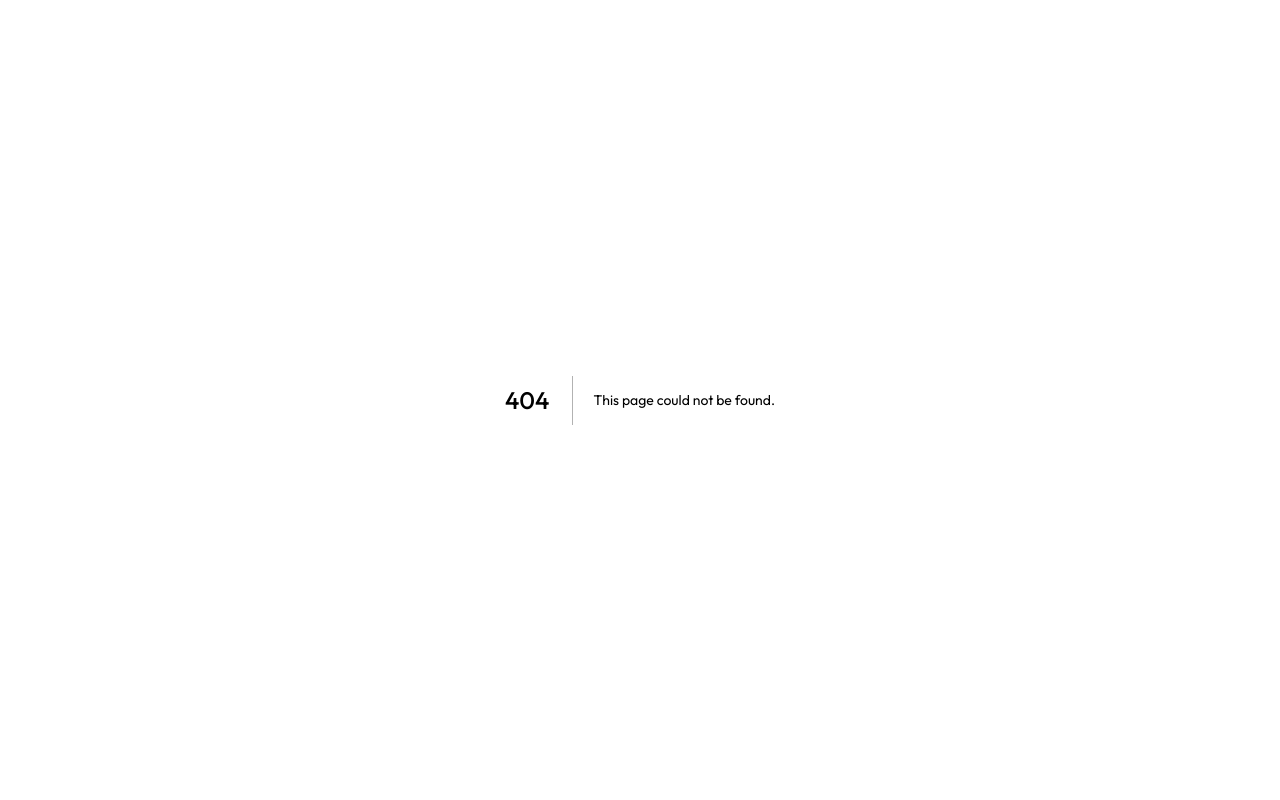
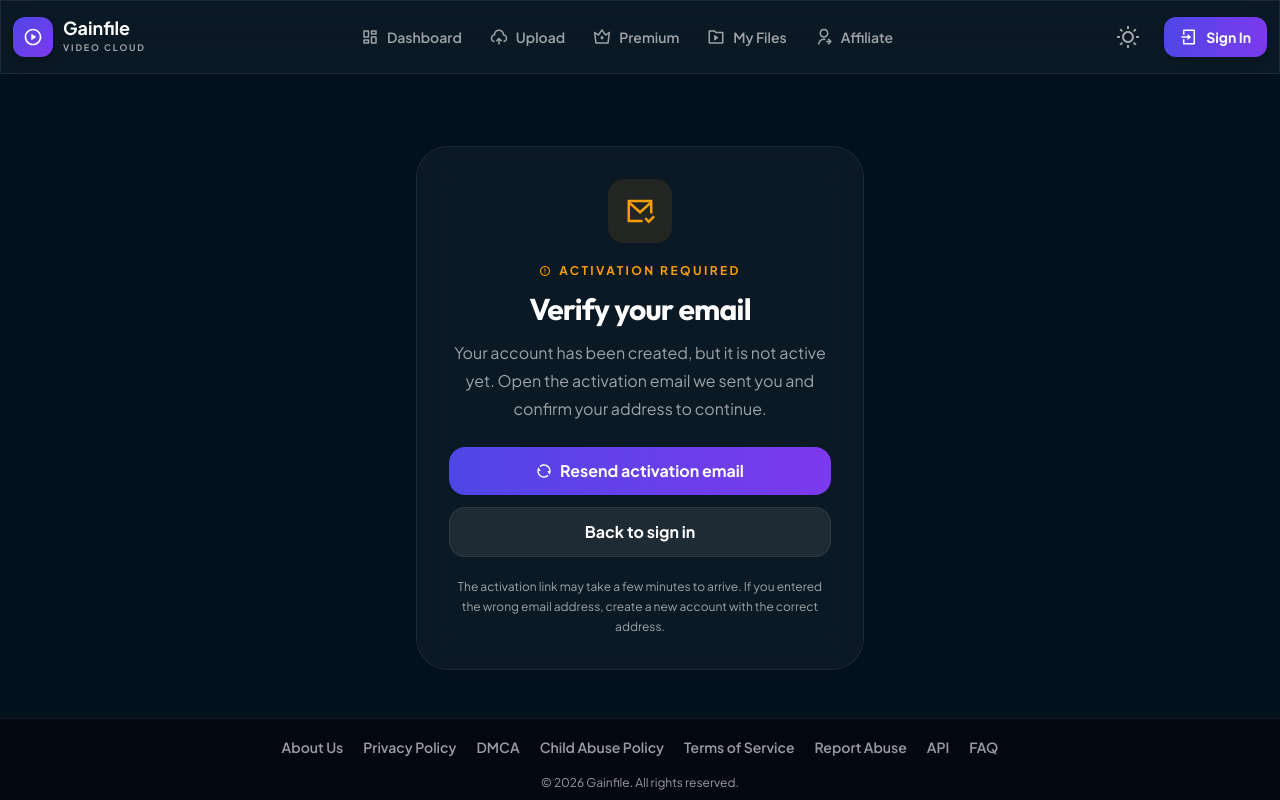
Before and after one commit to duong1811/gainfile, a Next.js app in the folder client/: page /account-inactive in a window 1280 px wide. Before the commit this address had no page. Built offline with nearby package versions, Linux system fonts and the light colour scheme.

Commit message:
feat: implement authentication pages and layout; add AccountInactive and ForgotPassword components

```diff
--- /dev/null
+++ b/client/src/app/account-inactive/page.jsx
@@ -0,0 +1,7 @@
+"use client";
+
+import AccountInactive from '@/views/auth/AccountInactive';
+
+export default function Page() {
+  return <AccountInactive />;
+}
--- /dev/null
+++ b/client/src/app/forgot-password/page.jsx
@@ -0,0 +1,7 @@
+"use client";
+
+import ForgotPassword from '@/views/auth/ForgotPassword';
+
+export default function Page() {
+  return <ForgotPassword />;
+}
--- /dev/null
+++ b/client/src/components/auth/AuthPageLayout.jsx
@@ -0,0 +1,20 @@
+import Topbar from '../Topbar';
+import HorizontalMenu from '../HorizontalMenu';
+import Footer from '../Footer';
+
+const AuthPageLayout = ({ children }) => (
+  <div className="app-container">
+    <div className="aurora-bg" />
+    <main className="main-content flex min-h-screen flex-col">
+      <Topbar isHorizontalMenu>
+        <HorizontalMenu />
+      </Topbar>
+      <div className="flex w-full flex-1 items-center justify-center px-6 py-12 text-[var(--text-primary)]">
+        {children}
+      </div>
+      <Footer />
+    </main>
+  </div>
+);
+
+export default AuthPageLayout;
--- a/client/src/index.css
+++ b/client/src/index.css
@@ -116,7 +116,7 @@ h1, h2, h3, h4, h5, h6 {
 }
 
 body.light-theme .aurora-bg {
-  background: #eae4ff;
+  background: #efebff;
 }
 
 @keyframes aurora-shift {
--- a/client/src/views/LandingPage.jsx
+++ b/client/src/views/LandingPage.jsx
@@ -41,12 +41,6 @@ const FEATURES = [
   },
 ];
 
-const UPLOAD_METHODS = [
-  { icon: RiUploadCloud2Line, label: 'Device' },
-  { icon: RiCloudLine, label: 'Cloud' },
-  { icon: RiServerLine, label: 'FTP' },
-  { icon: RiGlobalLine, label: 'Remote URL' },
-];
 
 const STEPS = [
   {
@@ -116,17 +110,6 @@ const LandingPage = () => (
             </Button>
           </div>
 
-          <div className="mx-auto mt-14 grid max-w-3xl grid-cols-2 gap-3 md:grid-cols-4">
-            {UPLOAD_METHODS.map(({ icon: Icon, label }) => (
-              <div
-                key={label}
-                className="flex items-center justify-center gap-2 rounded-2xl border border-[var(--glass-border)] bg-[var(--glass-bg)] px-4 py-3 text-sm font-bold"
-              >
-                <Icon className="text-[var(--aurora-1)]" size={18} />
-                {label}
-              </div>
-            ))}
-          </div>
         </motion.div>
       </section>
 
--- /dev/null
+++ b/client/src/views/auth/AccountInactive.jsx
@@ -0,0 +1,71 @@
+import { useState } from 'react';
+import { motion } from 'framer-motion';
+import Link from 'next/link';
+import {
+  RiCheckboxCircleLine,
+  RiErrorWarningLine,
+  RiMailCheckLine,
+  RiRefreshLine,
+} from 'react-icons/ri';
+import AuthPageLayout from '../../components/auth/AuthPageLayout';
+
+const AccountInactive = () => {
+  const [emailSent, setEmailSent] = useState(false);
+
+  const resendActivation = () => {
+    setEmailSent(true);
+  };
+
+  return (
+    <AuthPageLayout>
+      <motion.div
+        className="glass-card relative z-10 w-full max-w-md rounded-[2rem] border border-[var(--glass-border)] bg-[var(--glass-bg)] p-6 text-center sm:p-8"
+        initial={{ scale: 0.95, opacity: 0 }}
+        animate={{ scale: 1, opacity: 1 }}
+      >
+        <div className="mx-auto flex h-16 w-16 items-center justify-center rounded-2xl bg-amber-500/10 text-3xl text-amber-500">
+          <RiMailCheckLine />
+        </div>
+
+        <p className="mt-5 flex items-center justify-center gap-2 text-xs font-bold uppercase tracking-[0.2em] text-amber-500">
+          <RiErrorWarningLine /> Activation required
+        </p>
+        <h1 className="mt-3 text-3xl font-bold tracking-tight">Verify your email</h1>
+        <p className="mx-auto mt-3 max-w-md leading-7 text-[var(--text-secondary)]">
+          Your account has been created, but it is not active yet. Open the activation email we sent you and confirm your address to continue.
+        </p>
+
+        {emailSent && (
+          <div className="mt-6 flex items-start gap-3 rounded-2xl border border-emerald-500/30 bg-emerald-500/10 p-4 text-left text-sm text-emerald-500" role="status">
+            <RiCheckboxCircleLine className="mt-0.5 shrink-0 text-lg" />
+            <span>A new activation email has been sent. Check your inbox and spam folder.</span>
+          </div>
+        )}
+
+        <div className="mt-6 space-y-3">
+          <button
+            type="button"
+            onClick={resendActivation}
+            disabled={emailSent}
+            className="flex w-full items-center justify-center gap-2 rounded-2xl bg-gradient-to-r from-[var(--aurora-1)] to-[var(--aurora-2)] px-5 py-3 font-bold text-white transition-opacity hover:opacity-90 disabled:cursor-not-allowed disabled:opacity-60"
+          >
+            {emailSent ? <RiCheckboxCircleLine /> : <RiRefreshLine />}
+            {emailSent ? 'Activation email sent' : 'Resend activation email'}
+          </button>
+          <Link
+            href="/login"
+            className="block w-full rounded-2xl border border-[var(--glass-border)] bg-[var(--glass-border)] px-5 py-3 font-bold transition-opacity hover:opacity-80"
+          >
+            Back to sign in
+          </Link>
+        </div>
+
+        <p className="mt-5 text-xs leading-5 text-[var(--text-secondary)]">
+          The activation link may take a few minutes to arrive. If you entered the wrong email address, create a new account with the correct address.
+        </p>
+      </motion.div>
+    </AuthPageLayout>
+  );
+};
+
+export default AccountInactive;
--- /dev/null
+++ b/client/src/views/auth/ForgotPassword.jsx
@@ -0,0 +1,98 @@
+import { useState } from 'react';
+import { motion } from 'framer-motion';
+import Link from 'next/link';
+import {
+  RiArrowLeftLine,
+  RiCheckboxCircleLine,
+  RiLockPasswordLine,
+  RiMailLine,
+} from 'react-icons/ri';
+import AuthPageLayout from '../../components/auth/AuthPageLayout';
+
+const ForgotPassword = () => {
+  const [email, setEmail] = useState('');
+  const [submittedEmail, setSubmittedEmail] = useState('');
+
+  const submitResetRequest = (event) => {
+    event.preventDefault();
+    setSubmittedEmail(email.trim());
+  };
+
+  if (submittedEmail) {
+    return (
+      <AuthPageLayout>
+        <motion.div
+          className="glass-card relative z-10 w-full max-w-sm rounded-[2rem] border border-[var(--glass-border)] bg-[var(--glass-bg)] p-6 text-center sm:p-8"
+          initial={{ scale: 0.95, opacity: 0 }}
+          animate={{ scale: 1, opacity: 1 }}
+        >
+          <div className="mx-auto flex h-16 w-16 items-center justify-center rounded-2xl bg-emerald-500/10 text-3xl text-emerald-500">
+            <RiCheckboxCircleLine />
+          </div>
+          <h1 className="mt-5 text-3xl font-bold tracking-tight">Check your email</h1>
+          <p className="mt-3 leading-7 text-[var(--text-secondary)]">
+            If an account exists for <strong className="text-[var(--text-primary)]">{submittedEmail}</strong>, we sent it a password reset link.
+          </p>
+          <div className="mt-6 space-y-3">
+            <button
+              type="button"
+              onClick={() => setSubmittedEmail('')}
+              className="w-full rounded-2xl bg-gradient-to-r from-[var(--aurora-1)] to-[var(--aurora-2)] px-5 py-3 font-bold text-white transition-opacity hover:opacity-90"
+            >
+              Try another email
+            </button>
+            <Link href="/login" className="flex items-center justify-center gap-2 py-3 text-sm font-bold text-[var(--text-secondary)] hover:text-[var(--text-primary)]">
+              <RiArrowLeftLine /> Back to sign in
+            </Link>
+          </div>
+          <p className="mt-5 text-xs leading-5 text-[var(--text-secondary)]">The link expires for your security. Check your spam folder if it does not arrive.</p>
+        </motion.div>
+      </AuthPageLayout>
+    );
+  }
+
+  return (
+    <AuthPageLayout>
+      <motion.div
+        className="glass-card relative z-10 w-full max-w-sm rounded-[2rem] border border-[var(--glass-border)] bg-[var(--glass-bg)] p-6 sm:p-8"
+        initial={{ scale: 0.95, opacity: 0 }}
+        animate={{ scale: 1, opacity: 1 }}
+      >
+        <div className="mx-auto flex h-16 w-16 items-center justify-center rounded-2xl bg-[var(--aurora-1)]/10 text-3xl text-[var(--aurora-1)]">
+          <RiLockPasswordLine />
+        </div>
+        <div className="mb-6 mt-5 text-center">
+          <h1 className="text-3xl font-bold tracking-tight">Forgot your password?</h1>
+          <p className="mt-3 text-[var(--text-secondary)]">Enter your account email and we will send you a secure reset link.</p>
+        </div>
+
+        <form className="space-y-5" onSubmit={submitResetRequest}>
+          <label className="block">
+            <span className="mb-2 block text-sm font-bold">Email address</span>
+            <span className="relative block">
+              <RiMailLine className="absolute left-4 top-1/2 -translate-y-1/2 text-[var(--text-secondary)]" />
+              <input
+                required
+                type="email"
+                autoComplete="email"
+                value={email}
+                onChange={(event) => setEmail(event.target.value)}
+                placeholder="you@example.com"
+                className="w-full rounded-2xl border border-[var(--glass-border)] bg-[var(--glass-border)] py-3 pl-12 pr-4 text-[var(--text-primary)] outline-none transition-colors placeholder:text-[var(--text-secondary)] focus:border-[var(--aurora-1)] focus:ring-2 focus:ring-[var(--aurora-1)]/20"
+              />
+            </span>
+          </label>
+          <button type="submit" className="w-full rounded-2xl bg-gradient-to-r from-[var(--aurora-1)] to-[var(--aurora-2)] px-5 py-3 font-bold text-white transition-opacity hover:opacity-90">
+            Send reset link
+          </button>
+        </form>
+
+        <Link href="/login" className="mt-5 flex items-center justify-center gap-2 text-sm font-bold text-[var(--text-secondary)] hover:text-[var(--text-primary)]">
+          <RiArrowLeftLine /> Back to sign in
+        </Link>
+      </motion.div>
+    </AuthPageLayout>
+  );
+};
+
+export default ForgotPassword;
--- a/client/src/views/auth/Login.jsx
+++ b/client/src/views/auth/Login.jsx
@@ -1,6 +1,7 @@
 import { motion } from 'framer-motion';
 import Link from 'next/link';
-import { RiGoogleFill, RiMicrosoftFill, RiMailLine, RiLockPasswordLine } from 'react-icons/ri';
+import { RiGoogleFill, RiMailLine, RiLockPasswordLine } from 'react-icons/ri';
+import AuthPageLayout from '../../components/auth/AuthPageLayout';
 
 const GAINFILE_LOGIN_URL = 'https://app.gainfile.com/api/auth/login';
 
@@ -11,25 +12,25 @@ const Login = () => {
   };
 
   return (
-    <div className="min-h-screen flex items-center justify-center p-6 bg-[var(--bg-primary)] text-[var(--text-primary)]">
+    <AuthPageLayout>
       <motion.div
-        className="glass-card w-full max-w-md p-10 rounded-[2.5rem] border border-[var(--glass-border)] bg-[var(--glass-bg)] z-10"
+        className="glass-card z-10 w-full max-w-sm rounded-[2rem] border border-[var(--glass-border)] bg-[var(--glass-bg)] p-6 sm:p-8"
         initial={{ scale: 0.95, opacity: 0 }}
         animate={{ scale: 1, opacity: 1 }}
       >
-        <div className="text-center mb-10">
+        <div className="mb-7 text-center">
           <h1 className="text-3xl font-bold tracking-tight mb-2">Welcome Back</h1>
           <p className="text-[var(--text-secondary)]">Sign in to your Gainfile account.</p>
         </div>
 
-        <form className="space-y-6" onSubmit={handleSubmit}>
+        <form className="space-y-4" onSubmit={handleSubmit}>
           <div>
             <div className="relative">
               <RiMailLine className="absolute left-4 top-1/2 -translate-y-1/2 text-[var(--text-secondary)]" />
               <input
                 type="email"
                 placeholder="Email Address"
-                className="w-full bg-[var(--glass-border)] border border-[var(--glass-border)] rounded-2xl py-4 pl-12 pr-4 text-[var(--text-primary)] focus:outline-none focus:border-[var(--aurora-1)] transition-colors"
+                className="w-full rounded-2xl border border-[var(--glass-border)] bg-[var(--glass-border)] py-3 pl-12 pr-4 text-[var(--text-primary)] transition-colors focus:border-[var(--aurora-1)] focus:outline-none"
               />
             </div>
           </div>
@@ -39,7 +40,7 @@ const Login = () => {
               <input
                 type="password"
                 placeholder="Password"
-                className="w-full bg-[var(--glass-border)] border border-[var(--glass-border)] rounded-2xl py-4 pl-12 pr-4 text-[var(--text-primary)] focus:outline-none focus:border-[var(--aurora-1)] transition-colors"
+                className="w-full rounded-2xl border border-[var(--glass-border)] bg-[var(--glass-border)] py-3 pl-12 pr-4 text-[var(--text-primary)] transition-colors focus:border-[var(--aurora-1)] focus:outline-none"
               />
             </div>
           </div>
@@ -52,33 +53,29 @@ const Login = () => {
             <Link href="/forgot-password" className="text-[var(--aurora-1)] hover:underline font-medium">Forgot Password?</Link>
           </div>
 
-          <button type="submit" className="block w-full py-4 rounded-2xl bg-gradient-to-r from-[var(--aurora-1)] to-[var(--aurora-2)] text-white font-bold text-center hover:opacity-90 transition-opacity">
+          <button type="submit" className="block w-full rounded-2xl bg-gradient-to-r from-[var(--aurora-1)] to-[var(--aurora-2)] py-3 text-center font-bold text-white transition-opacity hover:opacity-90">
             Sign In
           </button>
         </form>
 
-        <div className="my-8 flex items-center gap-4">
+        <div className="my-6 flex items-center gap-4">
           <div className="h-px bg-[var(--glass-border)] flex-1"></div>
           <span className="text-[var(--text-secondary)] text-sm">Or continue with</span>
           <div className="h-px bg-[var(--glass-border)] flex-1"></div>
         </div>
 
-        <div className="grid grid-cols-2 gap-4">
-          <button className="flex items-center justify-center gap-2 py-3 rounded-xl border border-[var(--glass-border)] bg-[var(--glass-border)] hover:opacity-80 transition-opacity">
+        <div>
+          <button className="flex w-full items-center justify-center gap-2 rounded-xl border border-[var(--glass-border)] bg-[var(--glass-border)] py-2.5 transition-opacity hover:opacity-80">
             <RiGoogleFill className="text-red-500" size={20} />
             <span className="text-sm font-bold">Google</span>
           </button>
-          <button className="flex items-center justify-center gap-2 py-3 rounded-xl border border-[var(--glass-border)] bg-[var(--glass-border)] hover:opacity-80 transition-opacity">
-            <RiMicrosoftFill className="text-blue-500" size={20} />
-            <span className="text-sm font-bold">Microsoft</span>
-          </button>
         </div>
 
-        <p className="text-center mt-10 text-[var(--text-secondary)] text-sm">
+        <p className="mt-7 text-center text-sm text-[var(--text-secondary)]">
           Don&apos;t have an account? <Link href="/register" className="text-[var(--text-primary)] font-bold hover:underline">Sign Up</Link>
         </p>
       </motion.div>
-    </div>
+    </AuthPageLayout>
   );
 };
 
--- a/client/src/views/auth/Register.jsx
+++ b/client/src/views/auth/Register.jsx
@@ -2,6 +2,7 @@ import { motion } from 'framer-motion';
 import Link from 'next/link';
 import { useRouter } from 'next/navigation';
 import { RiUser3Line, RiMailLine, RiLockPasswordLine, RiBuilding4Line } from 'react-icons/ri';
+import AuthPageLayout from '../../components/auth/AuthPageLayout';
 
 const Register = () => {
   const router = useRouter();
@@ -15,49 +16,49 @@ const Register = () => {
   };
 
   return (
-    <div className="min-h-screen flex items-center justify-center p-6 bg-[var(--bg-primary)] text-[var(--text-primary)]">
+    <AuthPageLayout>
       <motion.div
-        className="glass-card w-full max-w-xl p-10 rounded-[2.5rem] border border-[var(--glass-border)] bg-[var(--glass-bg)] z-10"
+        className="glass-card z-10 w-full max-w-lg rounded-[2rem] border border-[var(--glass-border)] bg-[var(--glass-bg)] p-6 sm:p-8"
         initial={{ scale: 0.95, opacity: 0 }}
         animate={{ scale: 1, opacity: 1 }}
       >
-        <div className="text-center mb-10">
+        <div className="mb-7 text-center">
           <h1 className="text-3xl font-bold tracking-tight mb-2 font-outfit">Create your Gainfile account</h1>
           <p className="text-[var(--text-secondary)]">Create an account to manage files and premium plans.</p>
         </div>
 
-        <form className="space-y-6" onSubmit={handleSubmit}>
+        <form className="space-y-4" onSubmit={handleSubmit}>
           <div className="grid grid-cols-2 gap-4">
             <div className="relative">
               <RiUser3Line className="absolute left-4 top-1/2 -translate-y-1/2 text-[var(--text-secondary)]" />
-              <input type="text" placeholder="First Name" className="w-full bg-[var(--glass-border)] border border-[var(--glass-border)] rounded-2xl py-4 pl-12 pr-4 focus:outline-none focus:border-[var(--aurora-1)] text-[var(--text-primary)]" />
+              <input type="text" placeholder="First Name" className="w-full rounded-2xl border border-[var(--glass-border)] bg-[var(--glass-border)] py-3 pl-12 pr-4 text-[var(--text-primary)] focus:border-[var(--aurora-1)] focus:outline-none" />
             </div>
             <div className="relative">
               <RiUser3Line className="absolute left-4 top-1/2 -translate-y-1/2 text-[var(--text-secondary)]" />
-              <input type="text" placeholder="Last Name" className="w-full bg-[var(--glass-border)] border border-[var(--glass-border)] rounded-2xl py-4 pl-12 pr-4 focus:outline-none focus:border-[var(--aurora-1)] text-[var(--text-primary)]" />
+              <input type="text" placeholder="Last Name" className="w-full rounded-2xl border border-[var(--glass-border)] bg-[var(--glass-border)] py-3 pl-12 pr-4 text-[var(--text-primary)] focus:border-[var(--aurora-1)] focus:outline-none" />
             </div>
           </div>
 
           <div className="relative">
             <RiMailLine className="absolute left-4 top-1/2 -translate-y-1/2 text-[var(--text-secondary)]" />
-            <input type="email" placeholder="Email" className="w-full bg-[var(--glass-border)] border border-[var(--glass-border)] rounded-2xl py-4 pl-12 pr-4 focus:outline-none focus:border-[var(--aurora-1)] text-[var(--text-primary)]" />
+            <input type="email" placeholder="Email" className="w-full rounded-2xl border border-[var(--glass-border)] bg-[var(--glass-border)] py-3 pl-12 pr-4 text-[var(--text-primary)] focus:border-[var(--aurora-1)] focus:outline-none" />
           </div>
 
           <div className="relative">
             <RiLockPasswordLine className="absolute left-4 top-1/2 -translate-y-1/2 text-[var(--text-secondary)]" />
-            <input type="password" placeholder="Secure Password" className="w-full bg-[var(--glass-border)] border border-[var(--glass-border)] rounded-2xl py-4 pl-12 pr-4 focus:outline-none focus:border-[var(--aurora-1)] text-[var(--text-primary)]" />
+            <input type="password" placeholder="Secure Password" className="w-full rounded-2xl border border-[var(--glass-border)] bg-[var(--glass-border)] py-3 pl-12 pr-4 text-[var(--text-primary)] focus:border-[var(--aurora-1)] focus:outline-none" />
           </div>
 
-          <button type="submit" className="block w-full py-4 rounded-2xl bg-gradient-to-r from-[var(--aurora-1)] to-[var(--aurora-2)] text-white font-bold text-center hover:opacity-90 transition-opacity">
+          <button type="submit" className="block w-full rounded-2xl bg-gradient-to-r from-[var(--aurora-1)] to-[var(--aurora-2)] py-3 text-center font-bold text-white transition-opacity hover:opacity-90">
             Create Account
           </button>
         </form>
 
-        <p className="text-center mt-10 text-[var(--text-secondary)] text-sm">
+        <p className="mt-7 text-center text-sm text-[var(--text-secondary)]">
           Already have an account? <Link href="/login" className="text-[var(--text-primary)] font-bold hover:underline">Log In</Link>
         </p>
       </motion.div>
-    </div>
+    </AuthPageLayout>
   );
 };
 
```
